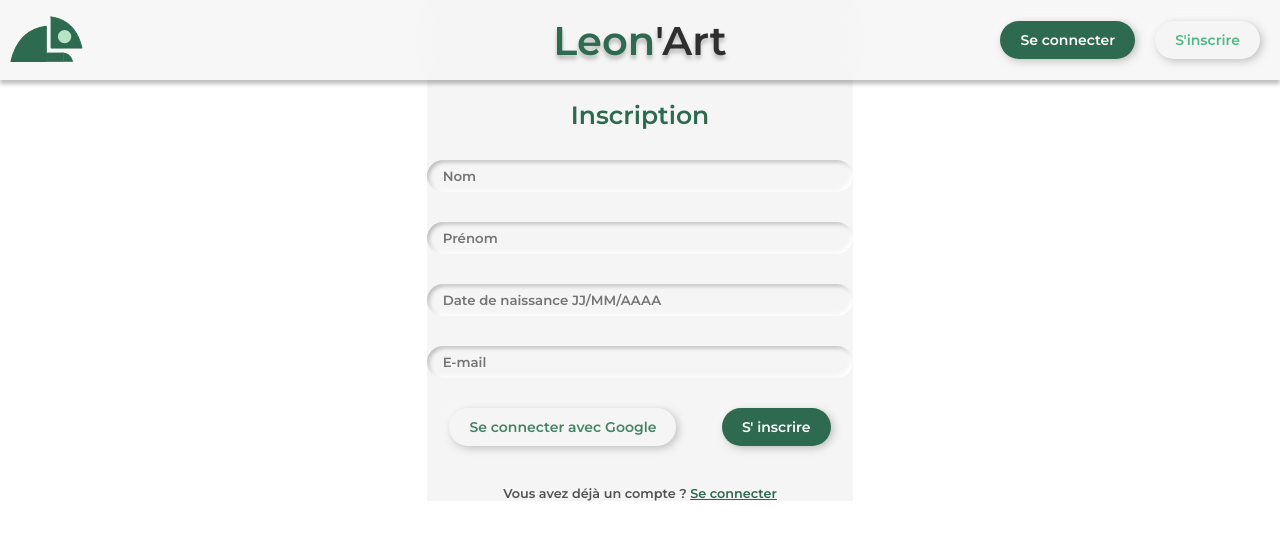
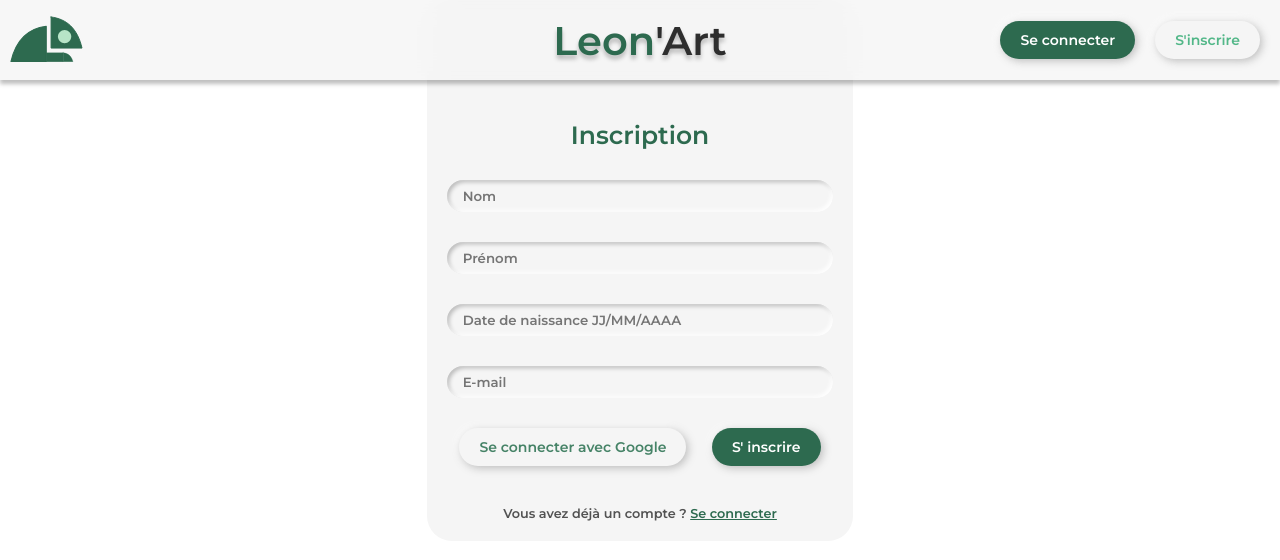
Before and after one commit to Leon-Art-EIP/mvp-leonart.github.io, a React (Create React App) app: page /register in a window 1280 px wide. Shown: the top 560 px of the page. Built offline with nearby package versions, Linux system fonts and the light colour scheme.

Commit message:
style register

```diff
--- a/src/Pages/Register/Register.tsx
+++ b/src/Pages/Register/Register.tsx
@@ -96,8 +96,9 @@ const ConnexionRow = styled(Row)`
   position: relative;
   height: 100%;
   width: 100%;
-  pargin-top = 100px;
   background: #f5f5f5;
+  padding: 20px;
+  border-radius: 25px;
 `;
 
 const StyledCol = styled(Col)`
@@ -123,5 +124,4 @@ const StyledButton = styled.div<{ color: string; background: string }>`
   text-align: center;
   margin-left: auto;
   margin-right: auto;
-  width = 100%;
 `;
```
